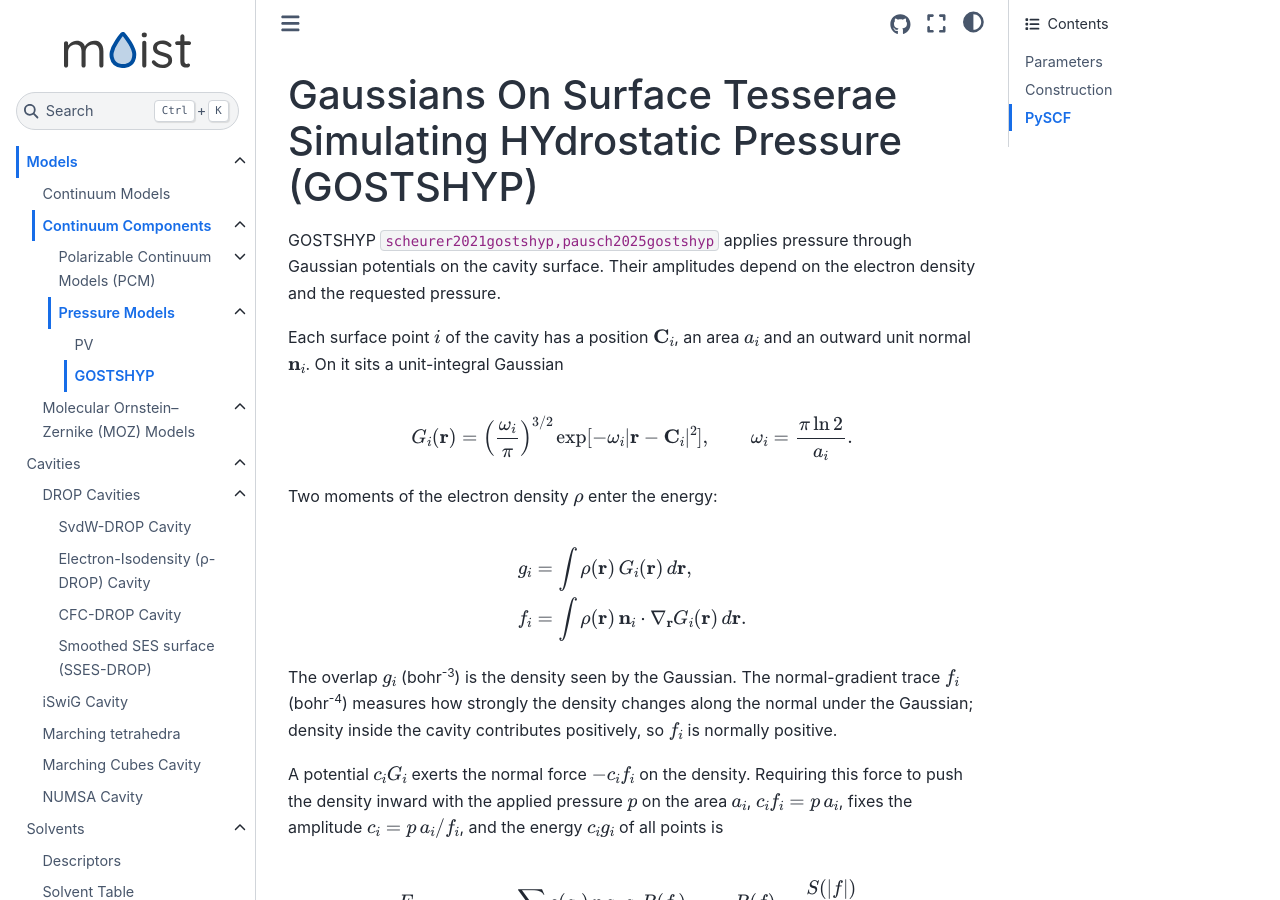
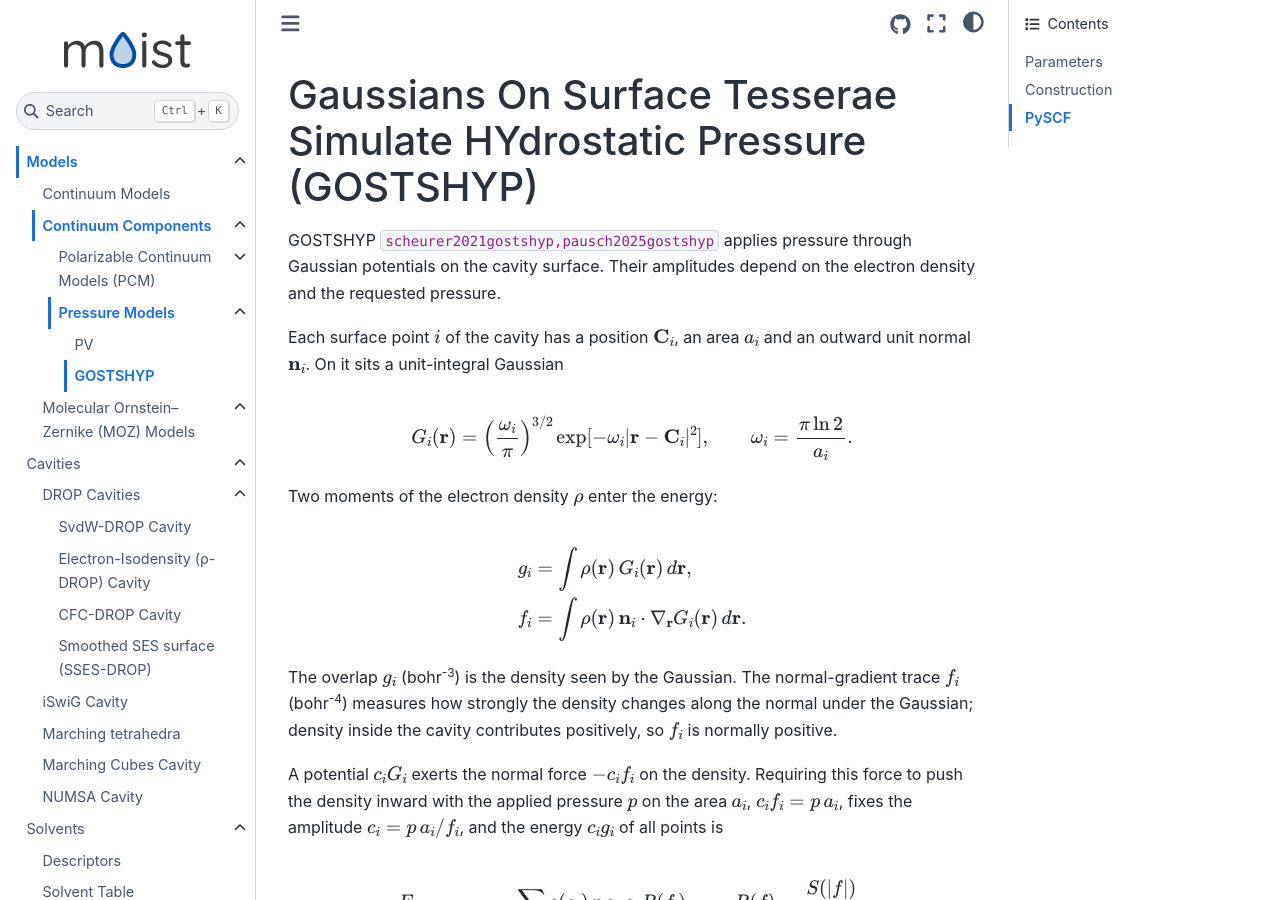
Before and after one commit to lukaswittmann/moist, a Sphinx documentation site: the page built from docs/models/components/pressure/gostshyp.rst, in a window 1280 px wide and 900 px high. Built offline with Sphinx 7.4.7 and the Sphinx Book theme 1.1.4, drawn with Linux system fonts in a browser that asks for light colours; pages that are not in the unit, such as notebooks, are missing from menus; cross-references to code outside the pages are shown as plain code.

Commit message:
Correct GOSTSHYP name

```diff
--- a/docs/models/components/pressure/gostshyp.rst
+++ b/docs/models/components/pressure/gostshyp.rst
@@ -1,5 +1,5 @@
-Gaussians On Surface Tesserae Simulating HYdrostatic Pressure (GOSTSHYP)
-========================================================================
+Gaussians On Surface Tesserae Simulate HYdrostatic Pressure (GOSTSHYP)
+======================================================================
 
 GOSTSHYP :cite:p:`scheurer2021gostshyp,pausch2025gostshyp` applies pressure through Gaussian potentials on the cavity surface.
 Their amplitudes depend on the electron density and the requested pressure.
```
Also changed, not shown: README.md (+1 -1 lines), 1 other file.
